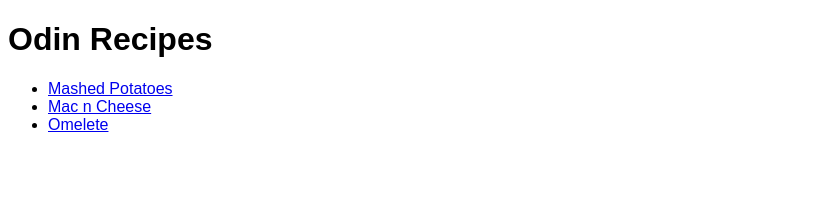
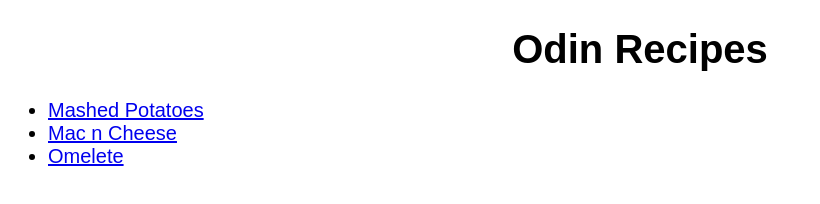
Before and after one commit to djimbe/odin-recipes, a plain HTML site: page index.html in a window 1280 px wide. Shown: the whole page, without its empty margins (0-820 px from the left). Drawn offline with Linux system fonts and the light colour scheme.

Commit message:
add css to index.html and change text & image order in mac-n-cheese

```diff
--- a/index.html
+++ b/index.html
@@ -7,8 +7,8 @@
     <link rel="stylesheet" href="style.css">
 </head>
 <body>
-    <h1>Odin Recipes</h1>
-    <ul>
+    <h1 class="title">Odin Recipes</h1>
+    <ul class="list">
         <li><a href="recipes/mashed-potatoes.html">Mashed Potatoes</a></li>
         <li><a href="recipes/mac-n-cheese.html">Mac n Cheese</a></li>
         <li><a href="recipes/omelete.html">Omelete</a></li>
```
Also changed, not shown: recipes/mac-n-cheese.html (+2 -1 lines).
